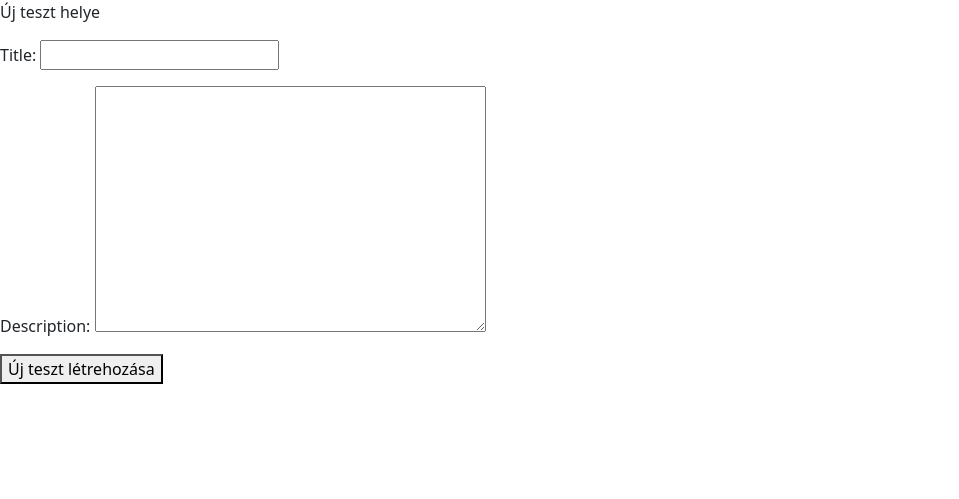
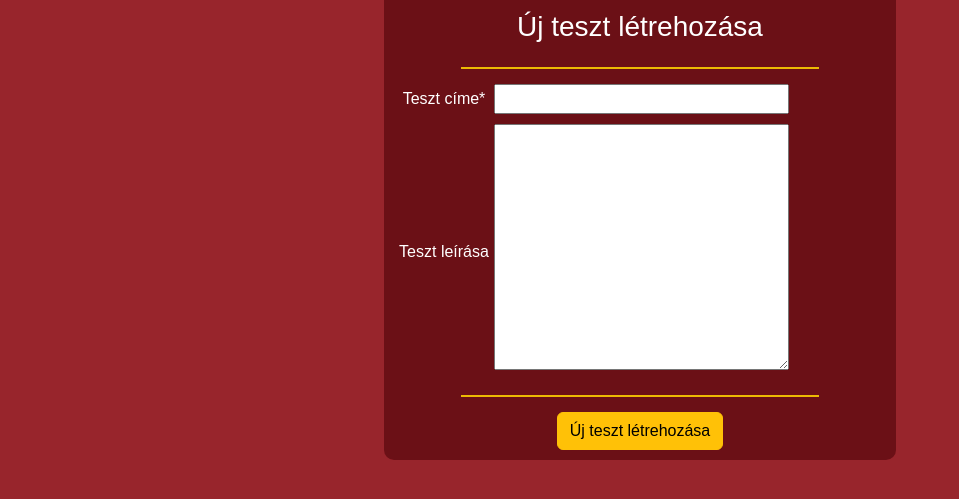
Before and after one commit to nineno98/InteraktTori, a Django app: page /test/add-test/ in a window 1280 px wide. Shown: the top 499 px of the page, without its empty margins (0-959 px from the left). Run offline with Django 5.2, Linux system fonts and the light colour scheme; some libraries are stand-ins or nearby versions.

Commit message:
tests css

```diff
--- /dev/null
+++ b/backend/roman_map/static/scripts/tests.js
@@ -0,0 +1,18 @@
+function confirmDelete(event, url) {
+    event.preventDefault();
+    const popupContainer = document.getElementById('delete-popup');
+    const confirmButton = document.getElementById('deleteFeatureButton');
+    const closeButton = document.getElementById('closeDeletingPopup');
+    popupContainer.style.display = 'block';
+    function closeDeleting () {
+        popupContainer.style.display = 'none';
+    }
+    closeButton.addEventListener('click', closeDeleting);
+
+    confirmButton.addEventListener('click', function() {
+        window.location.href = url;
+    });
+
+}
+
+window.confirmDelete = confirmDelete;
--- a/backend/roman_map/static/styles/tests.css
+++ b/backend/roman_map/static/styles/tests.css
@@ -1,6 +1,115 @@
-body {
+
+.disz-csik{
+    width: 70%;
+    height: 2px;
+    background-color: #ecba04;
+    margin-top: 15px;
+    margin-bottom: 15px;
+
+}
+#create-test-content{
+    width: 40%;
+
+}
+.form-container>div>input{
+    width: 60%;
+}
+.form-container>div>textarea{
+    max-width: 60%;
+    margin-bottom: 10px;
+}
+.form-container>div>label{
+    color: white;
+}
+.content form{
+    padding-top: 10px;
+    padding-bottom: 10px;
+    display: flex;
+    flex-direction: column;
+    align-items: center;
+}
+.page-title-h3{
+    color: white;
+
+}
+.form-content{
+    display: flex;
+}
+.form-container{
+    display: grid;
+    flex-direction: column;
+    gap: 10px;
+    margin: auto;
+
+}
+.form-container div{
+    display: flex;
+    align-items: center;
+}
+.form-container label{
+    min-width: 100px;
+}
+#nincs-teszt{
+    width: 40%;
+    margin: auto;
+    border-radius: 5px;
+}
+.hozzaadas-gomb{
+    margin-top: 15px;
+    margin-bottom: 15px;
+}
+.sajat-head>tr>th {
+    color: white;
+}
+.sajat-table .title-td{
+    color: white;
+}
+
+.sajat-table .description-td p {
+    word-wrap: break-word;
+    overflow-wrap: break-word;
+    white-space: normal;
+    max-width: 300px;
+    text-align: left;
+    color: white;
+}
+.description-td{
+    max-width: 400px;
+    height: auto;
+    vertical-align: middle;
+}
+.table>tbody>tr{
+    border-bottom: 1px solid #ecba04;
+    vertical-align: middle;
+
+}
+
+.table thead {
+    border-bottom: 3px solid #ecba04;
+}
+
+.table.sajat-table{
+    width: 90%;
+    margin: auto;
+    color: white;
+}
+.table{
+    color: white;
+}
+
+
+.content{
+    width: 80%;
+    margin: auto;
+    background-color: #6B1016;
+    border-radius: 0 0 10px 10px;
+}
+
+.tests-background {
     font-family: Arial, sans-serif;
     text-align: center;
+    background-color: #98252c;
+
 }
 svg {
     display: block;
--- a/backend/roman_map/templates/quiz/create_test.html
+++ b/backend/roman_map/templates/quiz/create_test.html
@@ -2,10 +2,26 @@
 {% load static %}
 
 {% block content %}
-    <p>Új teszt helye</p>
-    <form action="." method="post">
-        {{ form.as_p }}
-        {% csrf_token %}
-        <button type="submit">Új teszt létrehozása</button>
-    </form>
+    <div class="content" id="create-test-content">
+        <form action="." method="post">
+            <h3 class="page-title-h3">Új teszt létrehozása</h3>
+            <div class="disz-csik"></div>
+            {% csrf_token %}
+            <div class="form-content">
+                <div class="form-container">
+                    <div>
+                        <label for="">Teszt címe*</label>
+                        {{ form.title }}
+                    </div>
+                    <div>
+                        <label for="">Teszt leírása</label>
+                        {{ form.description }}
+                    </div>
+                </div>
+            </div>
+
+            <div class="disz-csik"></div>
+            <button type="submit" class="btn btn-warning">Új teszt létrehozása</button>
+        </form>
+    </div>
 {% endblock content %}
--- a/backend/roman_map/templates/quiz/test.html
+++ b/backend/roman_map/templates/quiz/test.html
@@ -7,38 +7,59 @@
     <title>Tesztek</title>
     <link rel="stylesheet" href="{% static 'styles/tests.css' %}">
     <link rel="shortcut icon" type="image/png" href="{% static 'images/favicon.png' %}" >
+    <link href="https://cdn.jsdelivr.net/npm/bootstrap@5.3.3/dist/css/bootstrap.min.css" rel="stylesheet" integrity="sha384-QWTKZyjpPEjISv5WaRU9OFeRpok6YctnYmDr5pNlyT2bRjXh0JMhjY6hW+ALEwIH" crossorigin="anonymous">
+    <script src="https://cdn.jsdelivr.net/npm/bootstrap@5.3.3/dist/js/bootstrap.bundle.min.js" integrity="sha384-YvpcrYf0tY3lHB60NNkmXc5s9fDVZLESaAA55NDzOxhy9GkcIdslK1eN7N6jIeHz" crossorigin="anonymous"></script>
 
 </head>
 
-<body>
+<body class= "tests-background">
     {% include "pages/messages.html" %}
+
         {% block content %}
+            <div class="content">
                 <p>Tesztek főoldala</p>
-        <table>
+                    {% if quiz_list.count %}
+                        <table class="table sajat-table">
+                            <thead class="sajat-head">
                                 <tr>
                                     <th>Teszt neve</th>
                                     <th>Leírás</th>
+                                    <th></th>
+                                    <th></th>
+                                    <th></th>
+                                    <th></th>
                                 </tr>
+                            </thead>
+                            <tbody>
+                                {% for quiz in quiz_list %}
+                                    <tr class="quiz-list" id="{{ quiz.id }}">
+                                        <td class="td title-td"><p>{{ quiz.title }}</p></td>
+                                        <td class="td description-td"><p>{{ quiz.description }}</p></td>
+                                        <td><a href="{% url 'teszt_reszletei' quiz.id %}" class="btn btn-warning">Részletek</a></td>
+                                        <td><a href="{% url 'teszt_inditasa' quiz.id %}" class="btn btn-success">Teszt indítása</a></td>
+                                        <td><a href="{% url 'teszt_torlese' quiz.id %}" onclick="return confirmDelete(event, this.href);" class="btn btn-danger">Törlés</a></td>
+                                        <td><a href="{% url 'teszteredmenyek' quiz.id %}" class="btn btn-info">Eredmények</a></td>
 
-            {% for quiz in quiz_list %}
-            <tr>
-                <td>{{ quiz.title }}</td>
-                <td>{{ quiz.description }}</td>
-                <td><a href="{% url 'teszt_reszletei' quiz.id %}">Részletek</a></td>
-                <td><a href="{% url 'teszt_inditasa' quiz.id %}">Teszt indítása</a></td>
-                <td><a href="{% url 'teszt_torlese' quiz.id %}" onclick="return confirmDelete(event, this.href);">Törlés</a></td>
-                <td><a href="{% url 'teszteredmenyek' quiz.id %}">Eredmények</a></td>
                                     </tr>
-
                                 {% endfor %}
+                            </tbody>
 
                         </table>
+                    {% else %}
+                        <div class="bg-warning text-dark" id="nincs-teszt">
+                            <p>Még nincs teszt. Hozz létre egyet!</p>
+                        </div>
 
-        <a href="{% url 'uj_teszt_keszitese' %}">Teszt hozzáadása</a>
+                    {% endif %}
 
 
 
+                <a href="{% url 'uj_teszt_keszitese' %}" class="btn btn-success hozzaadas-gomb">Teszt hozzáadása</a>
+
+
+            </div>
         {% endblock content %}
+
     <div id="delete-popup" class="popup-overlay">
         <div class="popup-content">
         <h3>Objektum törlése</h3>
@@ -49,23 +70,6 @@
         </div>
         </div>
     </div>
-    <script>
-        function confirmDelete(event, url) {
-            event.preventDefault();
-            const popupContainer = document.getElementById('delete-popup');
-            const confirmButton = document.getElementById('deleteFeatureButton');
-            const closeButton = document.getElementById('closeDeletingPopup');
-            popupContainer.style.display = 'block';
-            function closeDeleting () {
-                popupContainer.style.display = 'none';
-            }
-            closeButton.addEventListener('click', closeDeleting);
-
-            confirmButton.addEventListener('click', function() {
-                window.location.href = url;  // Törlés végrehajtása az adott URL-re
-            });
-
-        }
-    </script>
+    <script type="module" src="{% static 'scripts/tests.js' %}"></script>
 </body>
 </html>
```
Also changed, not shown: backend/roman_map/static/scripts/openlayers_map.js (+20 -1 lines), backend/roman_map/static/styles/map_style.css (+24 -9 lines), backend/roman_map/templates/quiz/test_details.html (+11 -7 lines), backend/db.sqlite3. Lines whose indentation alone changed are shown as unchanged.
